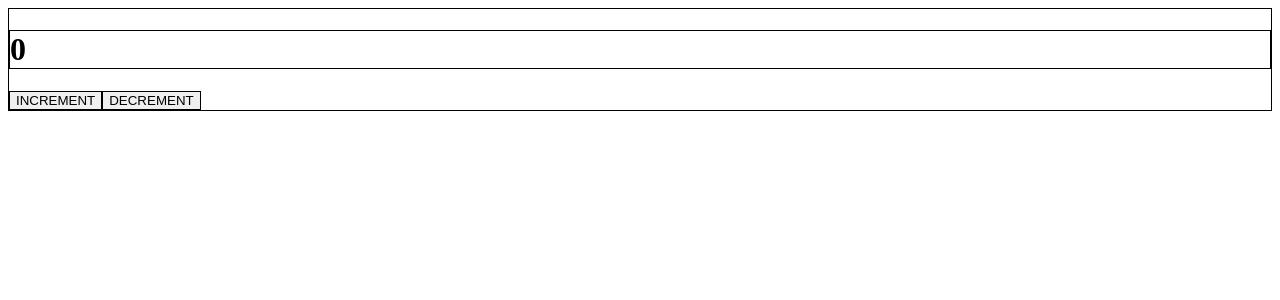
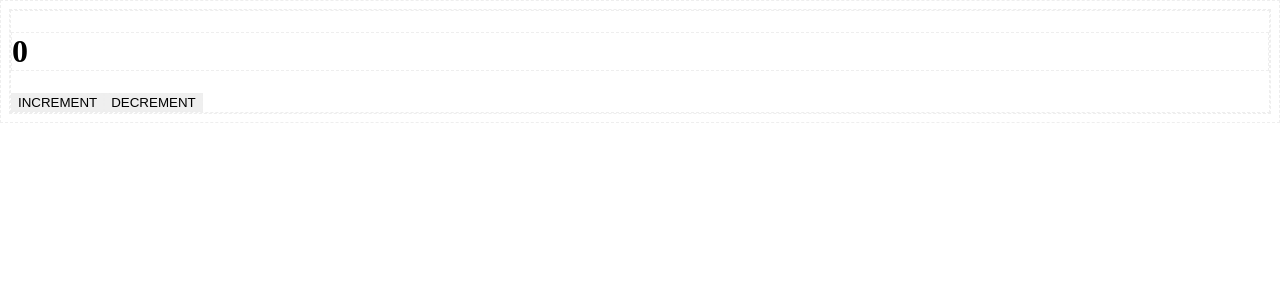
Before and after one commit to fancn21th/0_148_T_Redux, a Vue app: page / in a window 1280 px wide. Shown: the top 300 px of the page. Built offline with nearby package versions, Linux system fonts and the light colour scheme.

Commit message:
counter 组件

```diff
--- a/src/App.vue
+++ b/src/App.vue
@@ -1,14 +1,66 @@
 <template>
-  <Todos msg="Welcome to Your Vue.js App" />
+  <Counter :count="store"/>
 </template>
 
 <script>
-import Todos from './components/Todos.vue';
+import Counter from './components/Counter';
+
+// 自定义实现
+const createStore = (reducer) => {
+  let state;
+  let listeners = [];
+
+  const getState = () => state;
+
+  const dispatch = (action) => {
+    state = reducer(state, action);
+    listeners.forEach((listener) => listener());
+  };
+
+  const subscribe = (listener) => {
+    listeners.push(listener);
+    return () => {
+      listeners = listeners.filter((l) => l !== listener);
+    };
+  };
+
+  // 初始化 state
+  dispatch({});
+
+  return {
+    getState,
+    dispatch,
+    subscribe,
+  };
+};
+
+const counter = (state = 0, action) => {
+  switch (action.type) {
+    case 'INCREMENT':
+      return state + 1;
+    case 'DECREMENT':
+      return state - 1;
+    default:
+      return state;
+  }
+};
+
+/* eslint-disable no-underscore-dangle */
+const store = createStore(
+  counter,
+  // window.__REDUX_DEVTOOLS_EXTENSION__ && window.__REDUX_DEVTOOLS_EXTENSION__(),
+);
+/* eslint-enable */
 
 export default {
   name: 'App',
   components: {
-    Todos,
+    Counter,
+  },
+  data() {
+    return {
+      store,
+    };
   },
 };
 </script>
--- /dev/null
+++ b/src/components/Counter/Counter.vue
@@ -0,0 +1,32 @@
+<template>
+  <RenderlessCounter :count="count">
+    <template #default="{ countNum, incrementEvent, decrementEvent }">
+      <main>
+        <h1>{{countNum}}</h1>
+        <button v-on="incrementEvent">INCREMENT</button>
+        <button v-on="decrementEvent">DECREMENT</button>
+      </main>
+    </template>
+  </RenderlessCounter>
+</template>
+
+<script>
+import RenderlessCounter from './RenderlessCounter.vue';
+
+export default {
+  props: {
+    count: {
+      type: Object,
+    },
+  },
+  components: {
+    RenderlessCounter,
+  },
+};
+</script>
+
+<style>
+* {
+  border: 1px dashed #eeeeee
+}
+</style>
--- /dev/null
+++ b/src/components/Counter/RenderlessCounter.vue
@@ -0,0 +1,45 @@
+<script>
+export default {
+  props: {
+    count: {
+      type: Object,
+    },
+  },
+  data() {
+    return {
+      countNum: 0,
+    };
+  },
+  methods: {
+    incrementEvent() {
+      this.count.dispatch({ type: 'INCREMENT' });
+    },
+    decrementEvent() {
+      this.count.dispatch({ type: 'DECREMENT' });
+    },
+  },
+  render() {
+    return this.$scopedSlots.default({
+      countNum: this.countNum,
+      incrementEvent: {
+        click: this.incrementEvent,
+      },
+      decrementEvent: {
+        click: this.decrementEvent,
+      },
+    });
+  },
+  watch: {
+    count: {
+      handler(count) {
+        if (count) {
+          count.subscribe(() => {
+            this.countNum = count.getState();
+          });
+        }
+      },
+      immediate: true,
+    },
+  },
+};
+</script>
--- /dev/null
+++ b/src/components/Counter/index.js
@@ -0,0 +1,3 @@
+import Counter from './Counter.vue';
+
+export default Counter;
--- a/src/components/Todos.vue
+++ /dev/null
@@ -1,87 +0,0 @@
-<template>
-  <main>
-    <h1>{{ count }}</h1>
-    <button @click="INCREMENT">INCREMENT</button>
-    <button @click="DECREMENT">DECREMENT</button>
-  </main>
-</template>
-
-<script>
-// import { createStore } from 'redux';
-
-// 自定义实现
-const createStore = (reducer) => {
-  let state;
-  let listeners = [];
-
-  const getState = () => state;
-
-  const dispatch = (action) => {
-    state = reducer(state, action);
-    listeners.forEach((listener) => listener());
-  };
-
-  const subscribe = (listener) => {
-    listeners.push(listener);
-    return () => {
-      listeners = listeners.filter((l) => l !== listener);
-    };
-  };
-
-  // 初始化 state
-  dispatch({});
-
-  return {
-    getState,
-    dispatch,
-    subscribe,
-  };
-};
-
-const counter = (state = 0, action) => {
-  switch (action.type) {
-    case 'INCREMENT':
-      return state + 1;
-    case 'DECREMENT':
-      return state - 1;
-    default:
-      return state;
-  }
-};
-
-/* eslint-disable no-underscore-dangle */
-const store = createStore(
-  counter,
-  // window.__REDUX_DEVTOOLS_EXTENSION__ && window.__REDUX_DEVTOOLS_EXTENSION__(),
-);
-/* eslint-enable */
-
-export default {
-  data() {
-    return {
-      count: 0,
-    };
-  },
-  methods: {
-    INCREMENT() {
-      store.dispatch({ type: 'INCREMENT' });
-    },
-    DECREMENT() {
-      store.dispatch({ type: 'DECREMENT' });
-    },
-  },
-  mounted() {
-    console.log(store.getState());
-
-    store.subscribe(() => {
-      this.count = store.getState();
-    });
-  },
-};
-</script>
-
-<style scoped>
-* {
-  border: 1px solid black;
-}
-</style>
```
